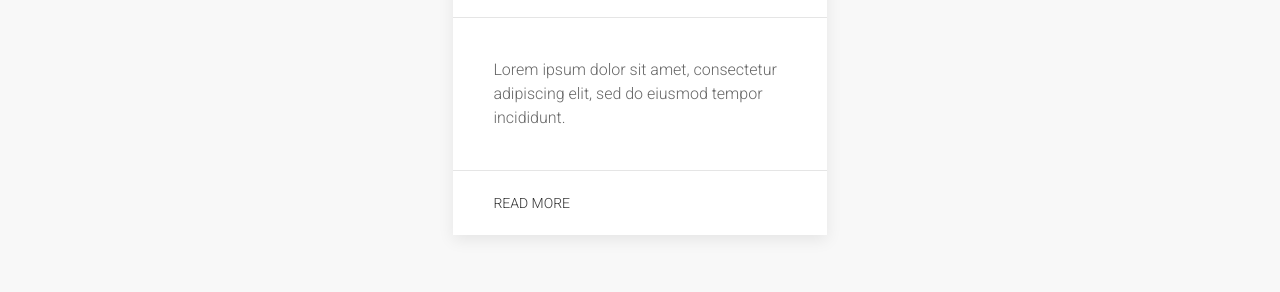
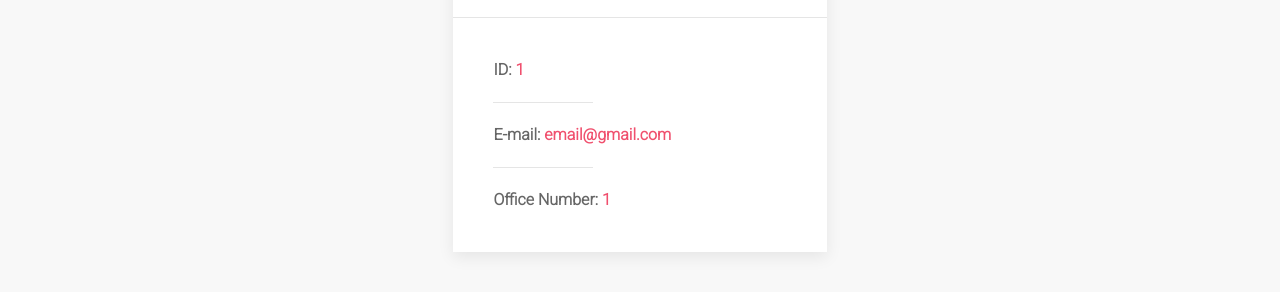
Before and after one commit to spreston4/team-profile-generator, a website: page src/page-template.html in a window 1280 px wide. Shown: the part 352-644 px from the top of the page. Drawn offline with nearby package versions, Linux system fonts and the light colour scheme.

Commit message:
Manager card complete.

```diff
--- a/src/page-template.html
+++ b/src/page-template.html
@@ -30,17 +30,20 @@
                             <div class="uk-width-expand">
                                 <h3 class="uk-card-title uk-margin-remove-bottom uk-text-center">Mr. Manager</h3>
                                 <div class="uk-flex uk-flex-center">
-                                    <p class="uk-text-center uk-margin-remove-bottom"><span class="uk-label uk-label-danger ">Manager</span></p>
+                                    <p class="uk-text-center uk-margin-remove-bottom"><span
+                                            class="uk-label uk-label-danger ">Manager</span></p>
                                     <i class="fas fa-bullhorn uk-margin-left"></i>
                                 </div>
                             </div>
                         </div>
                     </div>
                     <div class="uk-card-body">
-                        <p>Lorem ipsum dolor sit amet, consectetur adipiscing elit, sed do eiusmod tempor incididunt.</p>
-                    </div>
-                    <div class="uk-card-footer">
-                        <a href="#" class="uk-button uk-button-text">Read more</a>
+                        <p class="uk-text-bold">ID:<span class="uk-text-danger"> 1</span></p>
+                        <hr class="uk-divider-small">
+                        <p class="uk-text-bold">E-mail: <span class="uk-text-danger"><a href="mailto:email@email.com"
+                                class="uk-link-text">email@gmail.com</a></span></p>
+                        <hr class="uk-divider-small">
+                        <p class="uk-text-bold">Office Number:<span class="uk-text-danger"> 1</span></p>
                     </div>
                 </div>
 
```
